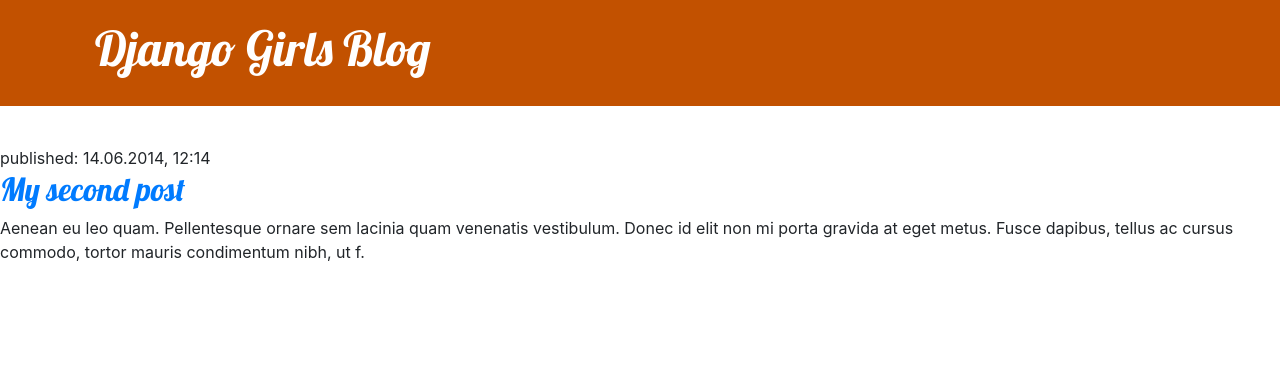
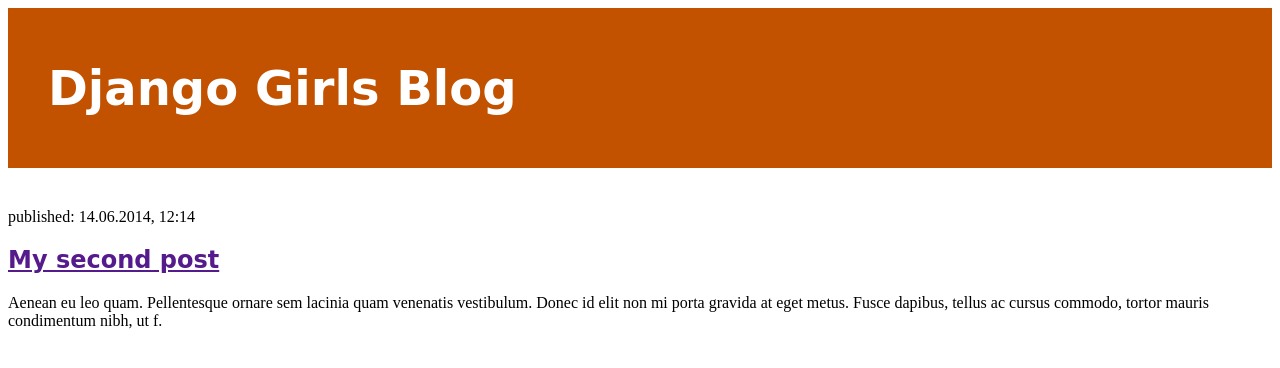
Before and after one commit to DrHermanSchmerdley/my-first-blog, a Django app: page / in a window 1280 px wide. Shown: the top 368 px of the page. Run offline with Django 3.2, Linux system fonts and the light colour scheme; data that the repository does not hold is empty.

Commit message:
new stylesheet

```diff
--- a/blog/templates/blog/post_list.html
+++ b/blog/templates/blog/post_list.html
@@ -3,8 +3,7 @@
 <html>
     <head>
         <title>Django Girls blog</title>
-        <link rel="stylesheet" href="https://cdn.jsdelivr.net/npm/bootstrap@4.5.3/dist/css/bootstrap.min.css" integrity="sha384-TX8t27EcRE3e/ihU7zmQxVncDAy5uIKz4rEkgIXeMed4M0jlfIDPvg6uqKI2xXr2" crossorigin="anonymous">
-        <link href="//fonts.googleapis.com/css?family=Lobster&subset=latin,latin-ext" rel="stylesheet" type="text/css">
+
 
         <link rel="stylesheet" href="{% static 'blog/main.css' %}">
     </head>
```
